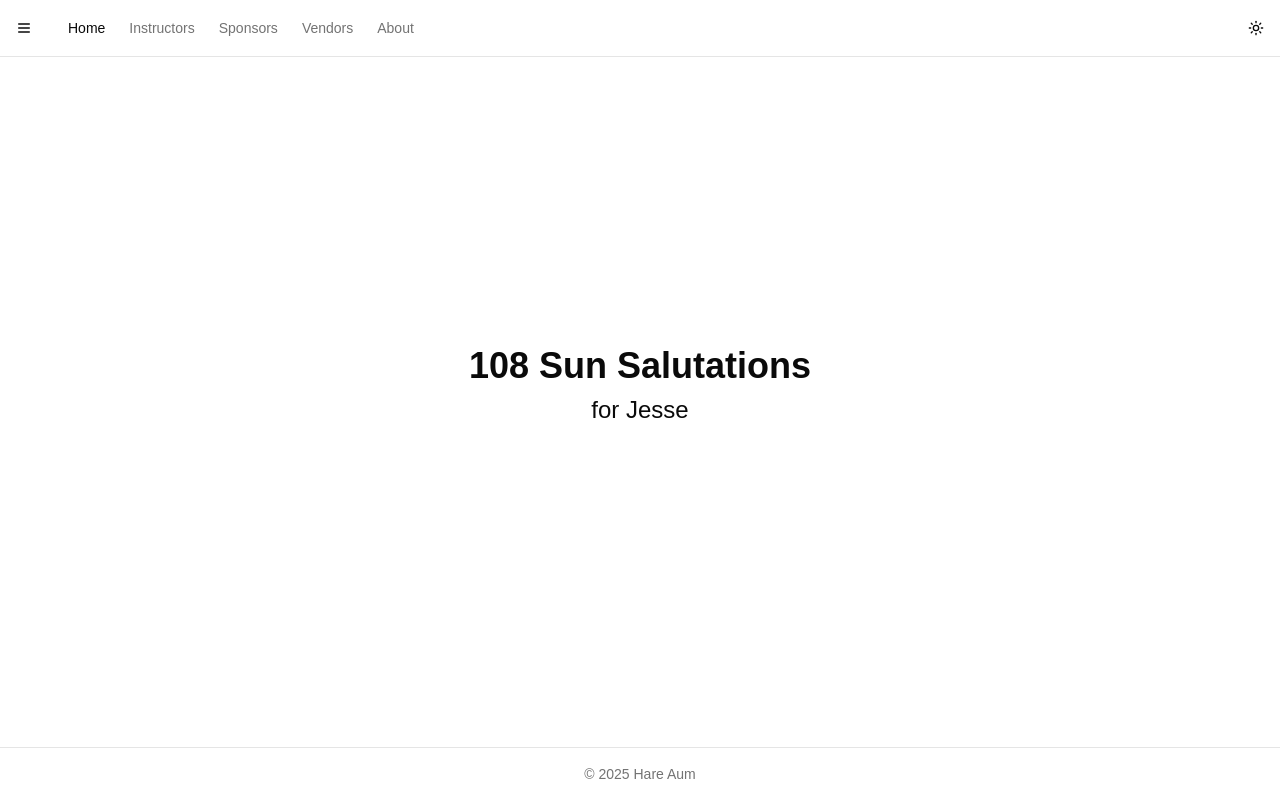
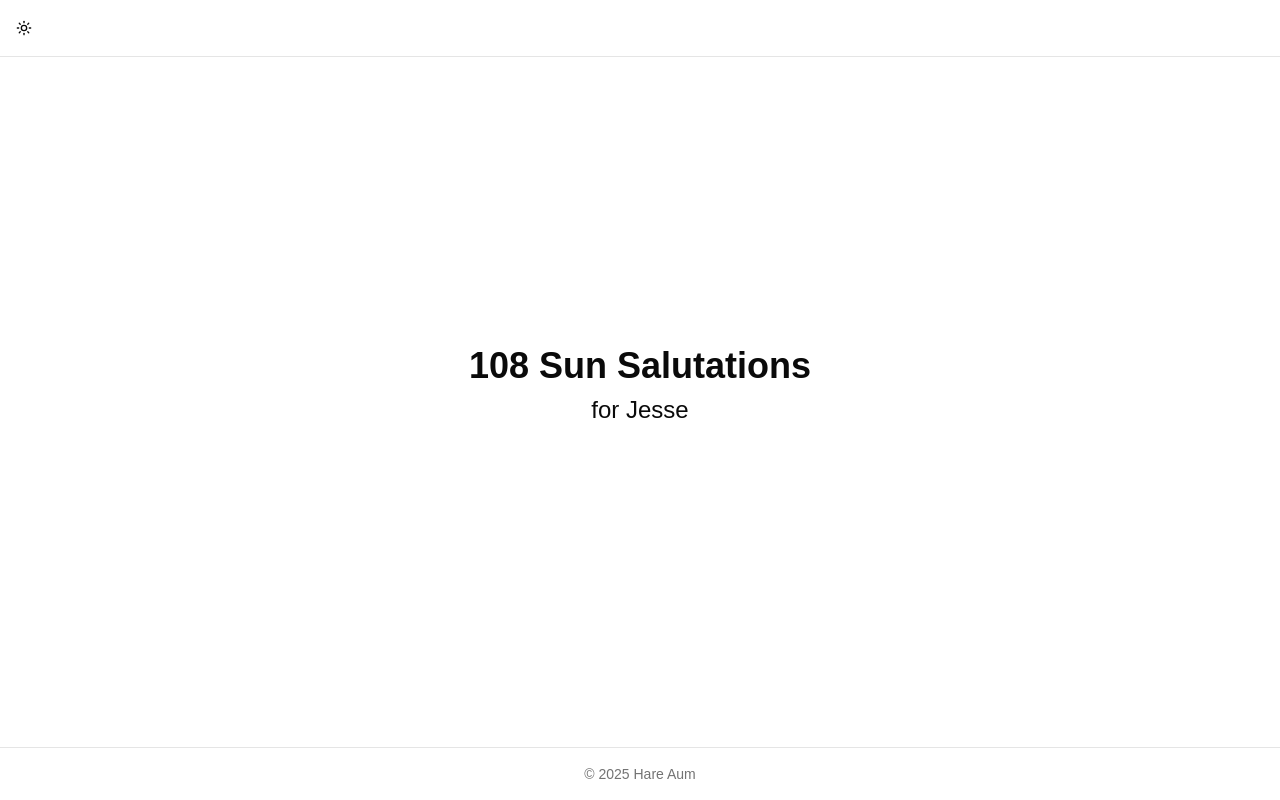
Before and after one commit to mpazaryna/jesse-108, a Next.js app: page / in a window 1280 px wide. Built offline with nearby package versions, Linux system fonts and the light colour scheme.

Commit message:
Update site-header.tsx

```diff
--- a/components/site-header.tsx
+++ b/components/site-header.tsx
@@ -1,15 +1,27 @@
+'use client'
+
+import { useState, useEffect } from 'react'
 import { SiteNav } from "@/components/site-nav"
 import { MainNav } from "@/components/main-nav"
 import { ModeToggle } from "@/components/mode-toggle"
 
 export function SiteHeader() {
+  const [showNav, setShowNav] = useState(false)
+
+  useEffect(() => {
+    // Only show navigation when explicitly set to 'true'
+    setShowNav(process.env.NEXT_PUBLIC_SHOW_NAVIGATION === 'true')
+  }, [])
+
   return (
     <header className="sticky top-0 z-50 w-full border-b bg-background/95 backdrop-blur supports-[backdrop-filter]:bg-background/60">
       <div className="flex h-14 items-center justify-between px-1">
-        <div className="flex items-center">
-          <SiteNav />
-          <MainNav />
-        </div>
+        {showNav && (
+          <div className="flex items-center">
+            <SiteNav />
+            <MainNav />
+          </div>
+        )}
         <ModeToggle />
       </div>
     </header>
```
